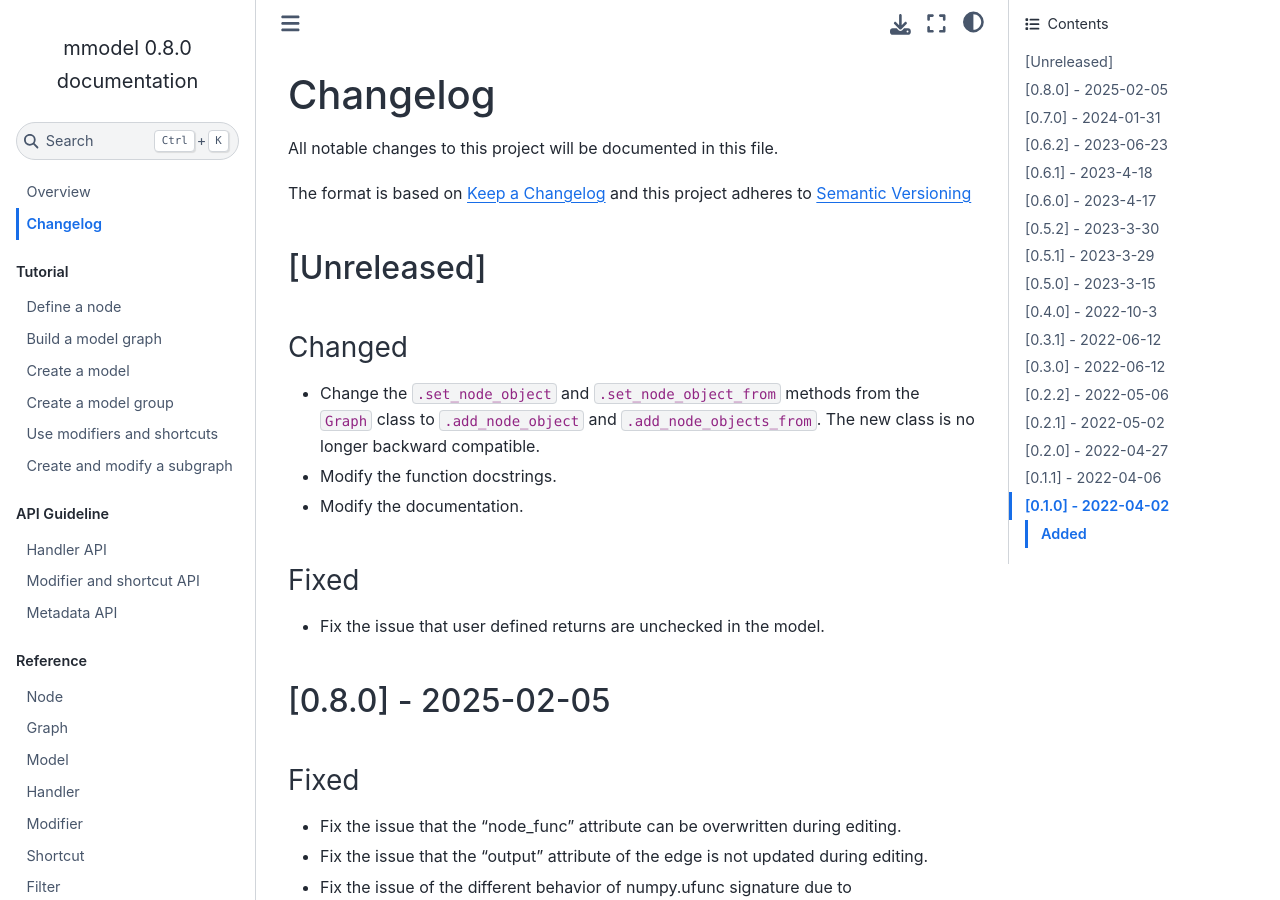
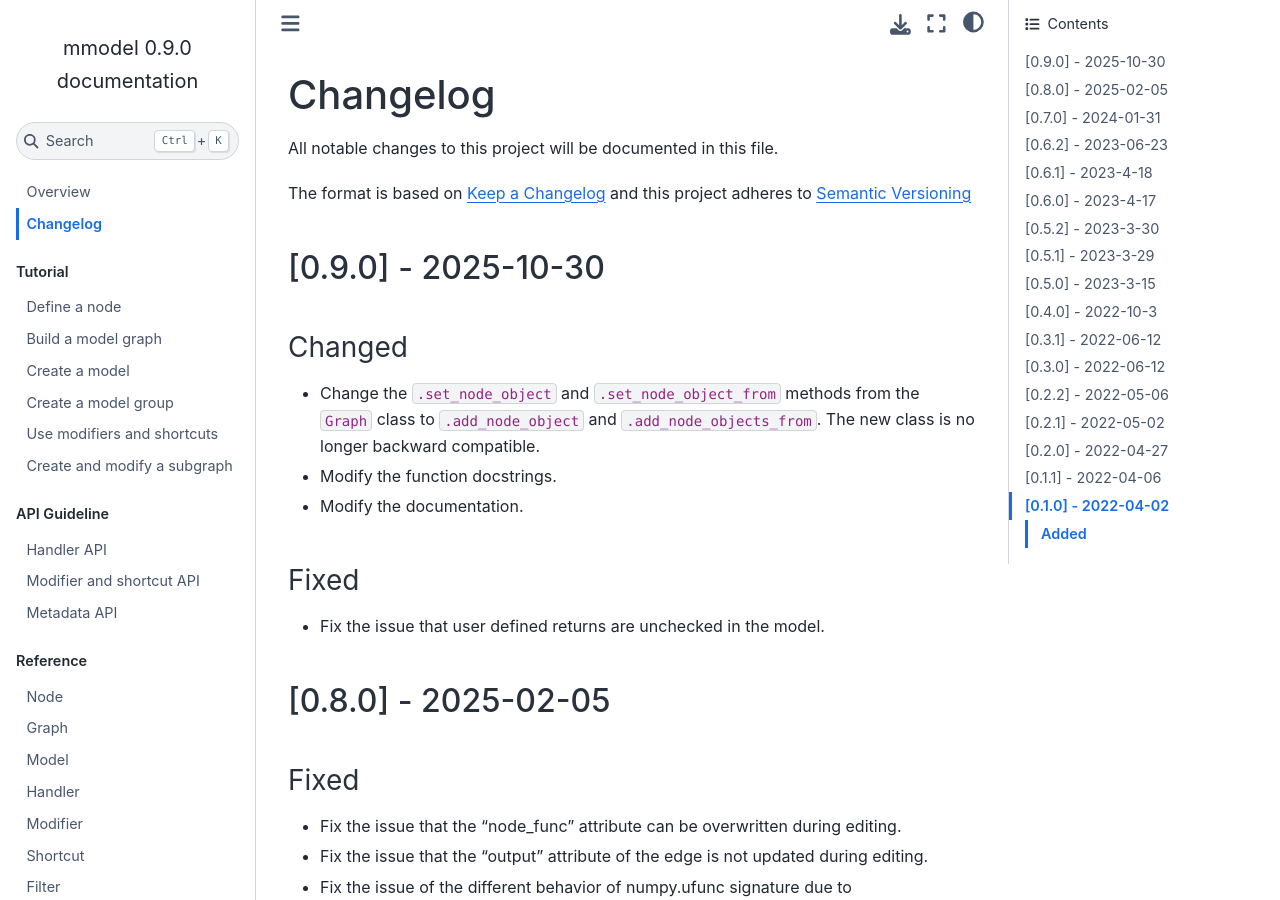
Before and after one commit to Marohn-Group/mmodel, a Sphinx documentation site: the page built from docs/changelog.rst, in a window 1280 px wide and 900 px high. Built offline with Sphinx 7.4.7 and the Sphinx Book theme 1.1.4, drawn with Linux system fonts in a browser that asks for light colours.

Commit message:
Bump version to 0.9.0

```diff
--- a/CHANGELOG.rst
+++ b/CHANGELOG.rst
@@ -7,8 +7,8 @@ The format is based on
 and this project adheres to
 `Semantic Versioning <https://semver.org/spec/v2.0.0.html>`_
 
-[Unreleased]
-------------
+[0.9.0] - 2025-10-30
+---------------------
 
 Changed
 ^^^^^^^
--- a/docs/conf.py
+++ b/docs/conf.py
@@ -23,7 +23,7 @@
 author = 'Peter Sun'
 
 # The full version, including alpha/beta/rc tags
-release = '0.8.0'
+release = '0.9.0'
 
 
 # -- General configuration ---------------------------------------------------
--- a/pyproject.toml
+++ b/pyproject.toml
@@ -1,6 +1,6 @@
 [tool.poetry]
 name = "mmodel"
-version = "0.8.0"
+version = "0.9.0"
 description = "Modular modeling framework for scientific modeling and prototyping."
 readme = "README.rst"
 license = "BSD-3-Clause"
```
